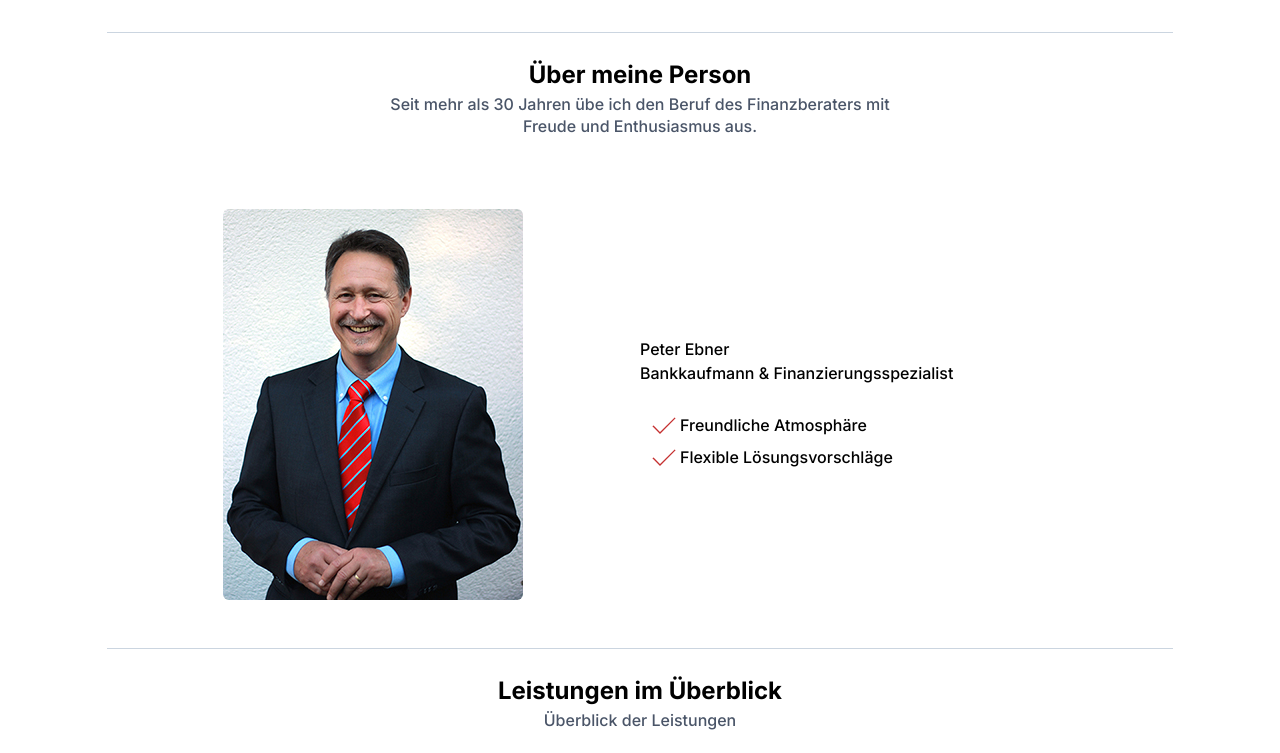
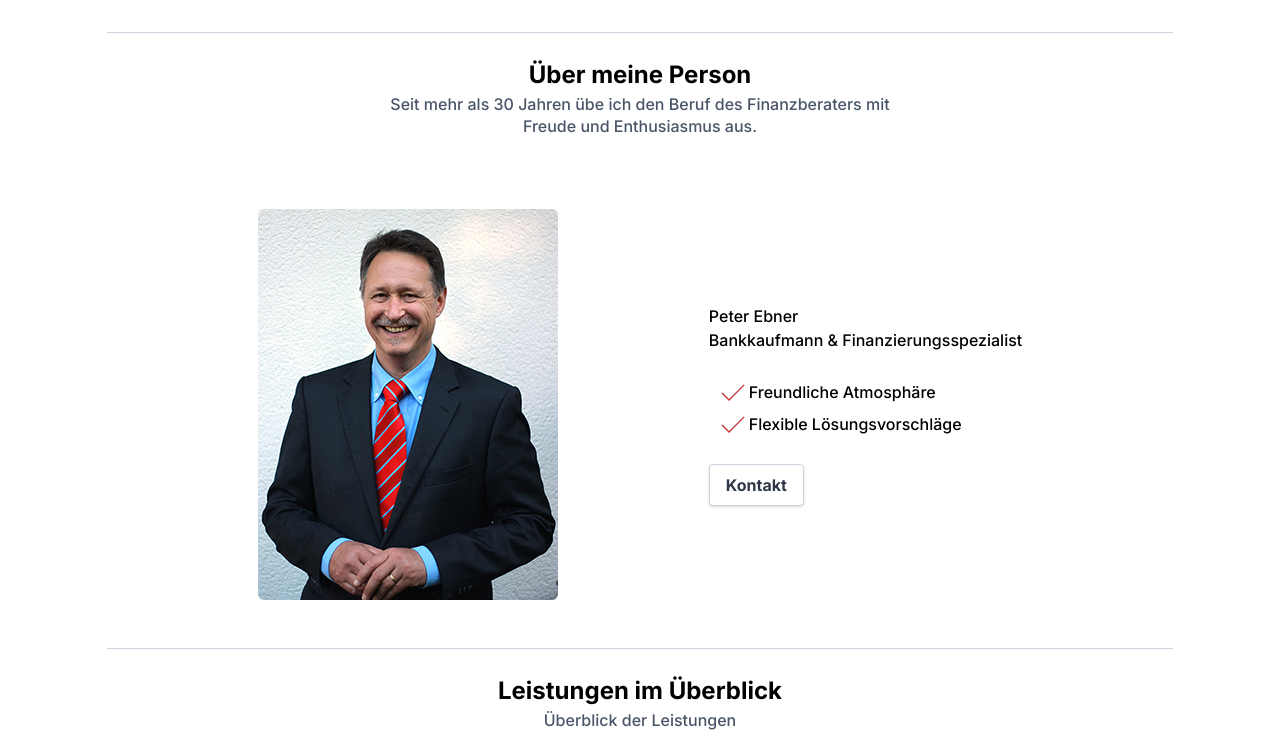
Before and after one commit to dvdptr/website-peplus, a Nuxt app: page / in a window 1280 px wide. Shown: the part 543-1296 px from the top of the page. Built offline with nearby package versions, Linux system fonts and the light colour scheme.

Commit message:
add button to about component

```diff
--- a/components/About.vue
+++ b/components/About.vue
@@ -1,11 +1,11 @@
 <template>
   <div class="border-b border-gray-400 pb-12">
     <Headline :title="title" :subtitle="subtitle" />
-    <div class="flex pt-12 items-center">
-      <div class="w-1/2">
+    <div class="flex pt-12 items-center justify-evenly">
+      <div class>
         <img src="@/assets/img/peterEbner.jpg" alt class="rounded-md mx-auto" />
       </div>
-      <div class="w-1/2">
+      <div class>
         <section class="pb-6">
           <p>Peter Ebner</p>
           <p>Bankkaufmann & Finanzierungsspezialist</p>
@@ -15,6 +15,11 @@
             <img :src="check.iconUrl" alt class="w-8 ml-2" />
             <p>{{check.item}}</p>
           </div>
+        </section>
+        <section class="pt-6">
+          <button
+            class="bg-white hover:bg-gray-100 text-gray-800 font-bold py-2 px-4 border border-gray-400 rounded shadow"
+          >Kontakt</button>
         </section>
       </div>
     </div>
```
